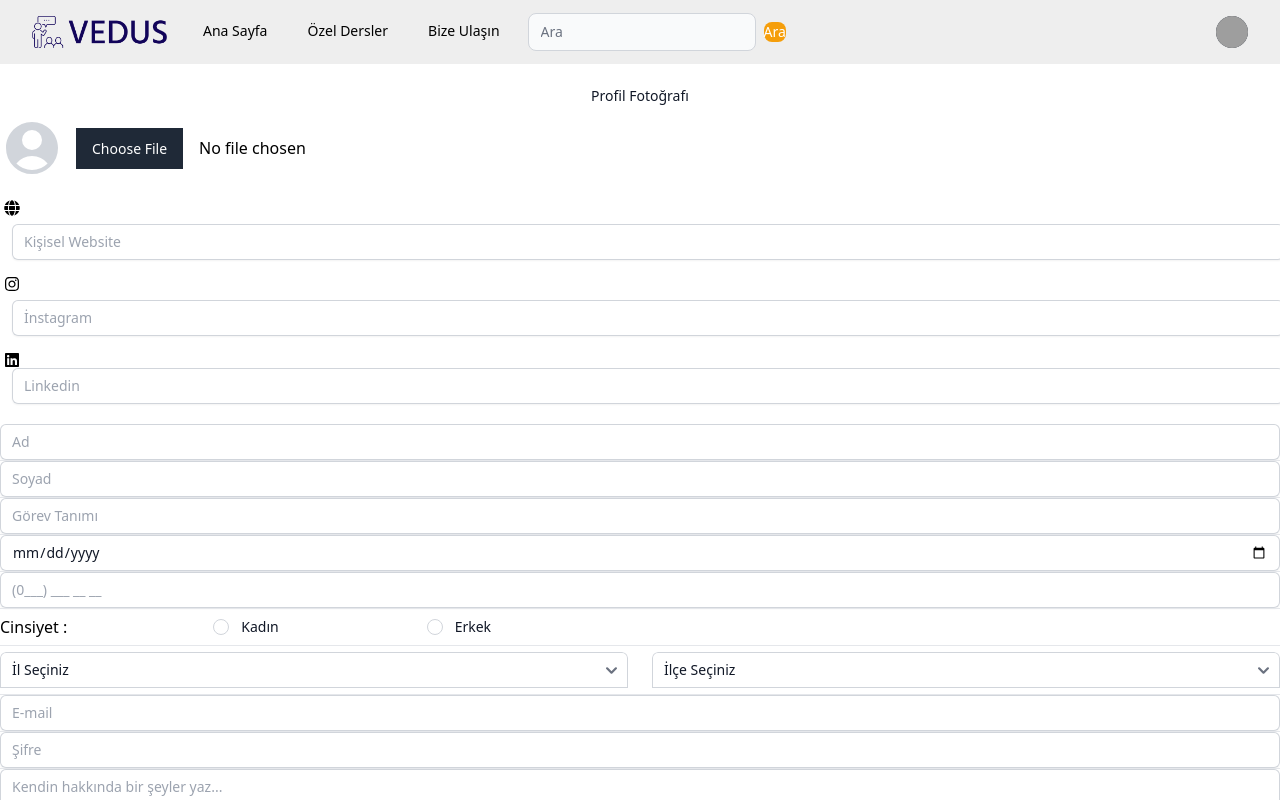
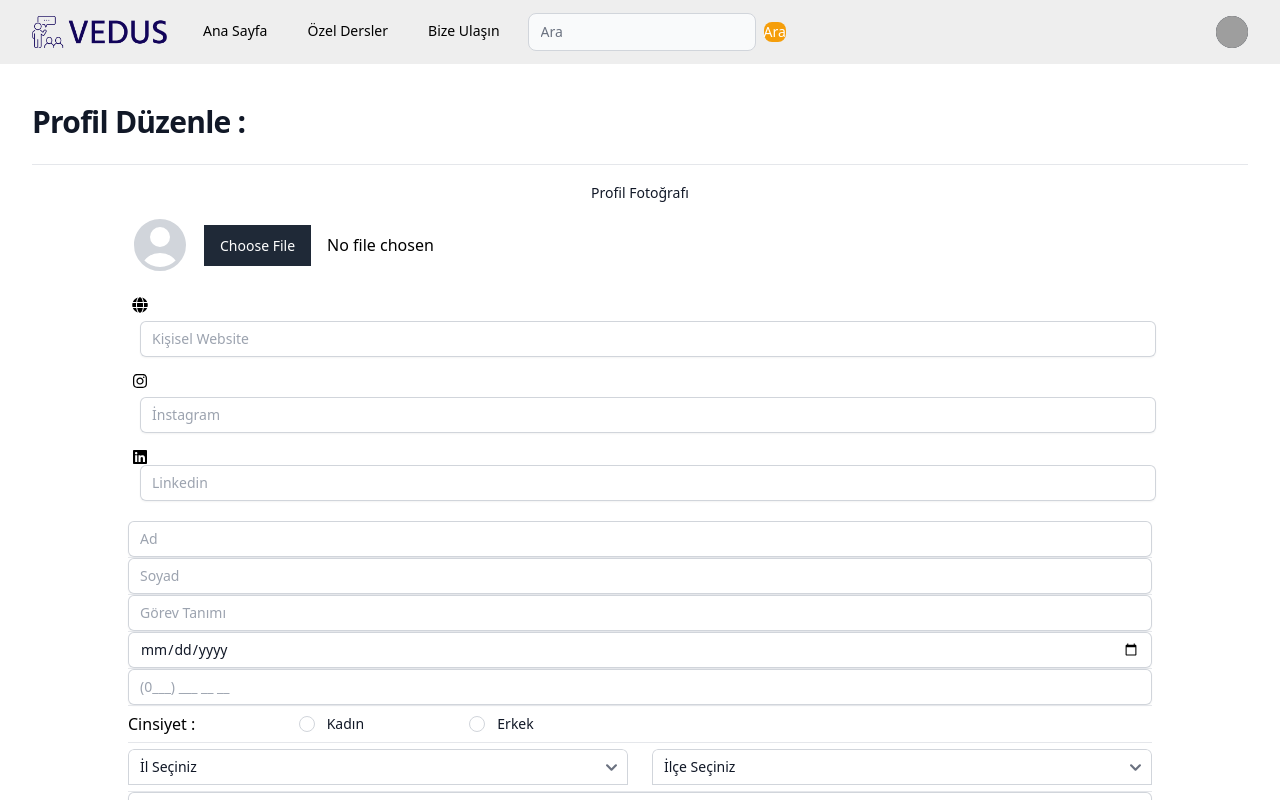
Before and after one commit to sdnrcvk/volunteer_education_support, a Next.js app: page /edit-profile in a window 1280 px wide. Shown: the top 800 px of the page. Built offline with nearby package versions, Linux system fonts and the light colour scheme; grey boxes are pictures that could not be loaded.

Commit message:
Links edited and some pages changed

```diff
--- a/components/CourseList/index.js
+++ b/components/CourseList/index.js
@@ -192,14 +192,16 @@ export default function CourseList() {
             <div className="flex items-center">
             <Menu as="div" className="relative inline-block text-left">
                 <div>
+                {pagePath==="/given-courses" && (
                   <Menu.Button className="group inline-flex justify-center text-sm font-medium text-gray-700 hover:text-gray-900 m-1">
                     <Link
                       href="/add-course"
                       className="rounded-md bg-indigo-600 px-3.5 py-2.5 text-sm font-semibold text-white shadow-sm hover:bg-indigo-500 focus-visible:outline focus-visible:outline-2 focus-visible:outline-offset-2 focus-visible:outline-indigo-600"
                     >
-                    Ders Vermek İstiyorum
+                      Ders Ekle
                     </Link>
                   </Menu.Button>
+                )}
                 <Menu.Button className="group inline-flex justify-center text-sm font-medium text-gray-700 hover:text-gray-900 m-1">
                     Sırala
                     <ChevronDownIcon
--- a/pages/courses/index.js
+++ b/pages/courses/index.js
@@ -195,6 +195,14 @@ export default function Courses() {
               <div className="flex items-center">
                 <Menu as="div" className="relative inline-block text-left">
                   <div>
+                    <Menu.Button className="group inline-flex justify-center text-sm font-medium text-gray-700 hover:text-gray-900 m-1">
+                      <Link
+                        href="/add-course"
+                        className="rounded-md bg-indigo-600 px-3.5 py-2.5 text-sm font-semibold text-white shadow-sm hover:bg-indigo-500 focus-visible:outline focus-visible:outline-2 focus-visible:outline-offset-2 focus-visible:outline-indigo-600"
+                      >
+                        Ders Ekle
+                      </Link>
+                    </Menu.Button>
                     <Menu.Button className="group inline-flex justify-center text-sm font-medium text-gray-700 hover:text-gray-900">
                       Sırala
                       <ChevronDownIcon
--- a/pages/edit-profile/index.js
+++ b/pages/edit-profile/index.js
@@ -1,5 +1,5 @@
 import React from 'react'
-import { FaTwitter, FaGlobe, FaLinkedin,  FaEdit, FaGithub, FaGoogle, FaInstagram , FaMedium, FaFacebook } from "react-icons/fa";
+import { FaGlobe, FaLinkedin, FaInstagram } from "react-icons/fa";
 import { UserCircleIcon } from '@heroicons/react/24/solid'
 import Head from 'next/head'
 import Layout from '@/components/Layout'
@@ -9,12 +9,10 @@ import {
     MDBRow,
     MDBCard,
     MDBCardBody,
-    MDBCardImage,
     MDBListGroup,
     MDBListGroupItem,
     MDBBtn
   } from 'mdb-react-ui-kit';
-import Link from 'next/link';
 
 
 export default function EditProfile() {
@@ -29,7 +27,15 @@ export default function EditProfile() {
     </Head>
     <Layout>
     <section>
-      <MDBContainer className="py-5">
+      <div className="mx-auto max-w-7xl px-4 sm:px-6 lg:px-8">
+          <div className="flex items-baseline justify-between border-b border-gray-200 pb-6 pt-10">
+            <h1 className="text-3xl font-bold tracking-tight text-gray-900">Profil Düzenle :</h1>
+          </div>
+      </div>
+
+      <div className="container py-4">
+        <div className="lg:w-4/5 mx-auto flex flex-wrap">
+          <MDBContainer>
             <MDBRow>
               <MDBCol lg="4">
                 <MDBCard className="mb-4">
@@ -169,6 +175,8 @@ export default function EditProfile() {
               </MDBCol>
             </MDBRow>
           </MDBContainer>
+        </div>
+      </div>
     </section>
     </Layout>
   </>
--- a/pages/index.js
+++ b/pages/index.js
@@ -117,7 +117,7 @@ export default function Home() {
               </p>
               <div className="mt-10 flex items-center justify-center gap-x-6">
                 <Link
-                  href="#"
+                  href="add-course"
                   className="rounded-md bg-indigo-600 px-3.5 py-2.5 text-sm font-semibold text-white shadow-sm hover:bg-indigo-500 focus-visible:outline focus-visible:outline-2 focus-visible:outline-offset-2 focus-visible:outline-indigo-600"
                 >
                   Ders Vermek İstiyorum
--- a/pages/profile/index.js
+++ b/pages/profile/index.js
@@ -29,7 +29,15 @@ export default function Profile() {
     </Head>
     <Layout>
     <section>
-      <MDBContainer className="py-5">
+        <div className="mx-auto max-w-7xl px-4 sm:px-6 lg:px-8">
+            <div className="flex items-baseline justify-between border-b border-gray-200 pb-6 pt-10">
+              <h1 className="text-3xl font-bold tracking-tight text-gray-900">Profil  :</h1>
+            </div>
+        </div>
+
+      <div className="container py-4">
+        <div className="lg:w-4/5 mx-auto flex flex-wrap">
+          <MDBContainer>
             <MDBRow>
               <MDBCol lg="4">
                 <MDBCard className="mb-4">
@@ -158,6 +166,8 @@ export default function Profile() {
               </MDBCol>
             </MDBRow>
           </MDBContainer>
+        </div>
+      </div>
     </section>
     </Layout>
   </>
```
Lines whose indentation alone changed are shown as unchanged.
